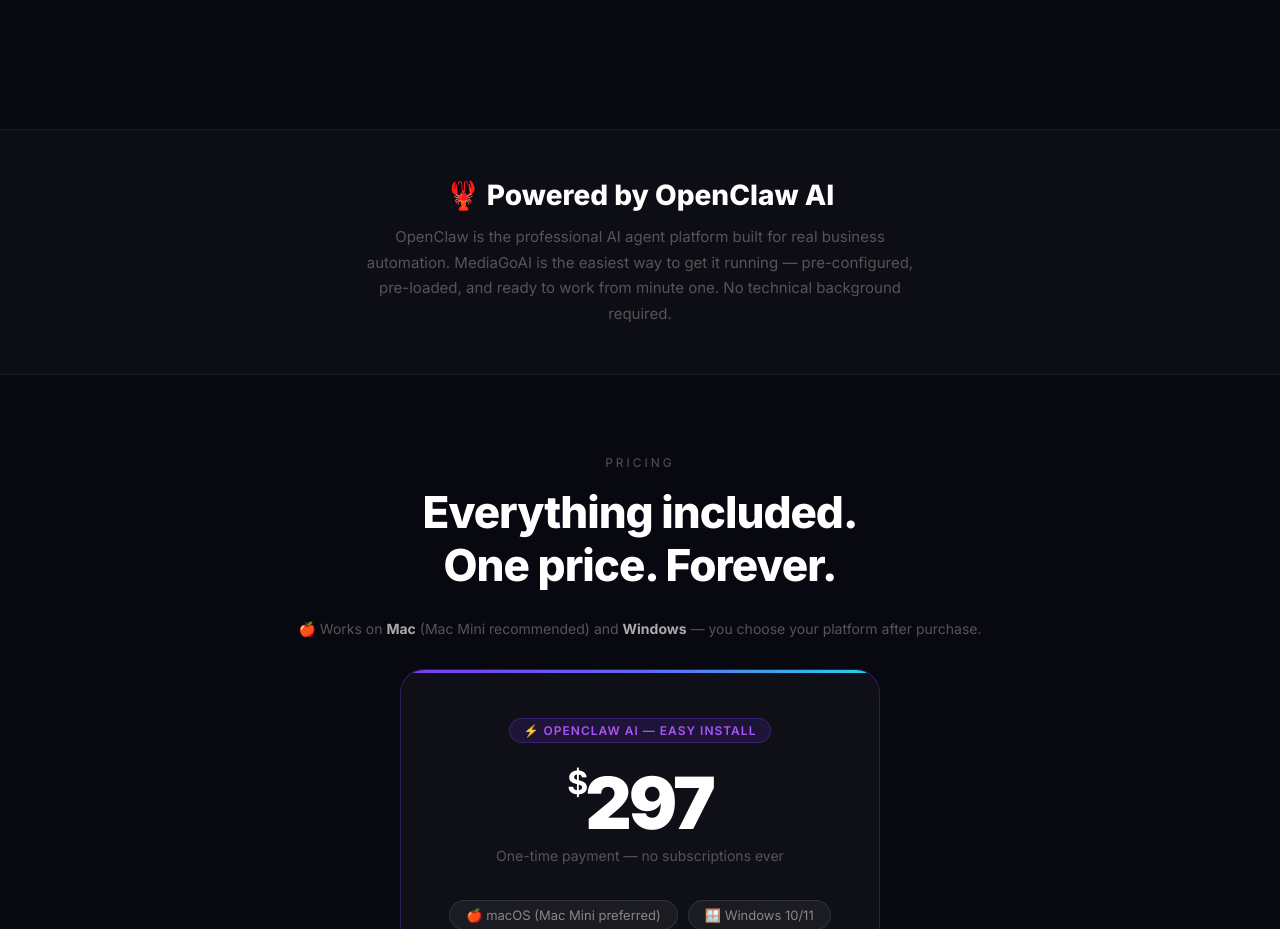
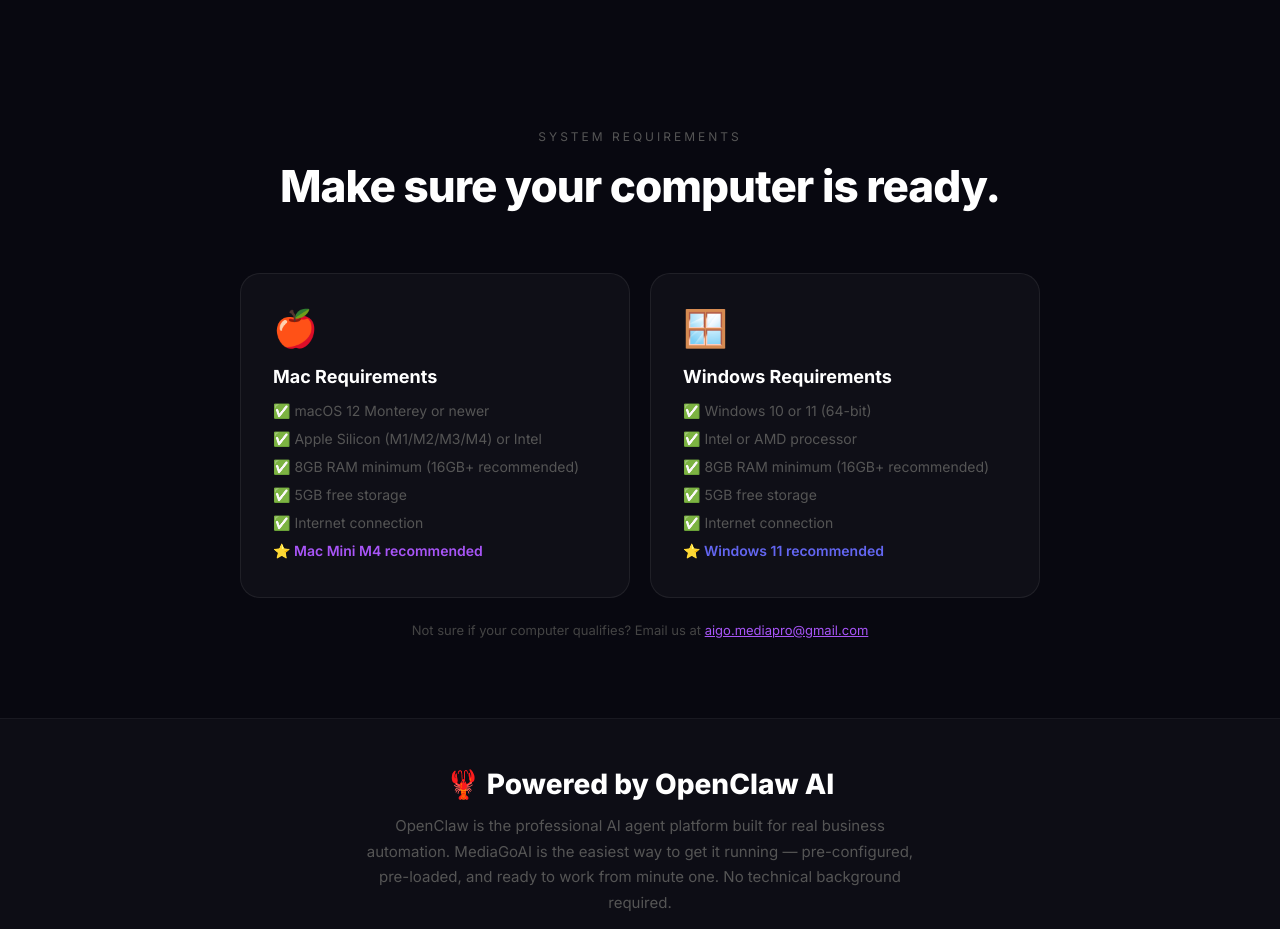
Before and after one commit to qrexact-droid/mediagoai, a Next.js app: page / in a window 1280 px wide. Shown: the part 2885-3814 px from the top of the page. Built offline with nearby package versions, Linux system fonts and the light colour scheme.

Commit message:
Add system requirements: macOS 12+, Windows 10/11, RAM/storage specs

```diff
--- a/pages/index.js
+++ b/pages/index.js
@@ -461,6 +461,41 @@
           </div>
         </section>
 
+        {/* SYSTEM REQUIREMENTS */}
+        <section className="section" style={{paddingTop:'0'}}>
+          <div className="section-label">System Requirements</div>
+          <h2 className="section-title">Make sure your computer is ready.</h2>
+          <div style={{display:'grid',gridTemplateColumns:'1fr 1fr',gap:'20px',maxWidth:'800px',margin:'0 auto'}}>
+            <div className="feature-card">
+              <span className="feature-icon">🍎</span>
+              <h3>Mac Requirements</h3>
+              <p style={{lineHeight:'2'}}>
+                ✅ macOS 12 Monterey or newer<br/>
+                ✅ Apple Silicon (M1/M2/M3/M4) or Intel<br/>
+                ✅ 8GB RAM minimum (16GB+ recommended)<br/>
+                ✅ 5GB free storage<br/>
+                ✅ Internet connection<br/>
+                <span style={{color:'#a855f7',fontWeight:'600'}}>⭐ Mac Mini M4 recommended</span>
+              </p>
+            </div>
+            <div className="feature-card">
+              <span className="feature-icon">🪟</span>
+              <h3>Windows Requirements</h3>
+              <p style={{lineHeight:'2'}}>
+                ✅ Windows 10 or 11 (64-bit)<br/>
+                ✅ Intel or AMD processor<br/>
+                ✅ 8GB RAM minimum (16GB+ recommended)<br/>
+                ✅ 5GB free storage<br/>
+                ✅ Internet connection<br/>
+                <span style={{color:'#6366f1',fontWeight:'600'}}>⭐ Windows 11 recommended</span>
+              </p>
+            </div>
+          </div>
+          <p style={{textAlign:'center',color:'#444',fontSize:'13px',marginTop:'24px'}}>
+            Not sure if your computer qualifies? Email us at <a href="mailto:aigo.mediapro@gmail.com" style={{color:'#a855f7'}}>aigo.mediapro@gmail.com</a>
+          </p>
+        </section>
+
         {/* OPENCLAW STRIP */}
         <div className="openclaw-strip">
           <h2>🦞 Powered by OpenClaw AI</h2>
```
